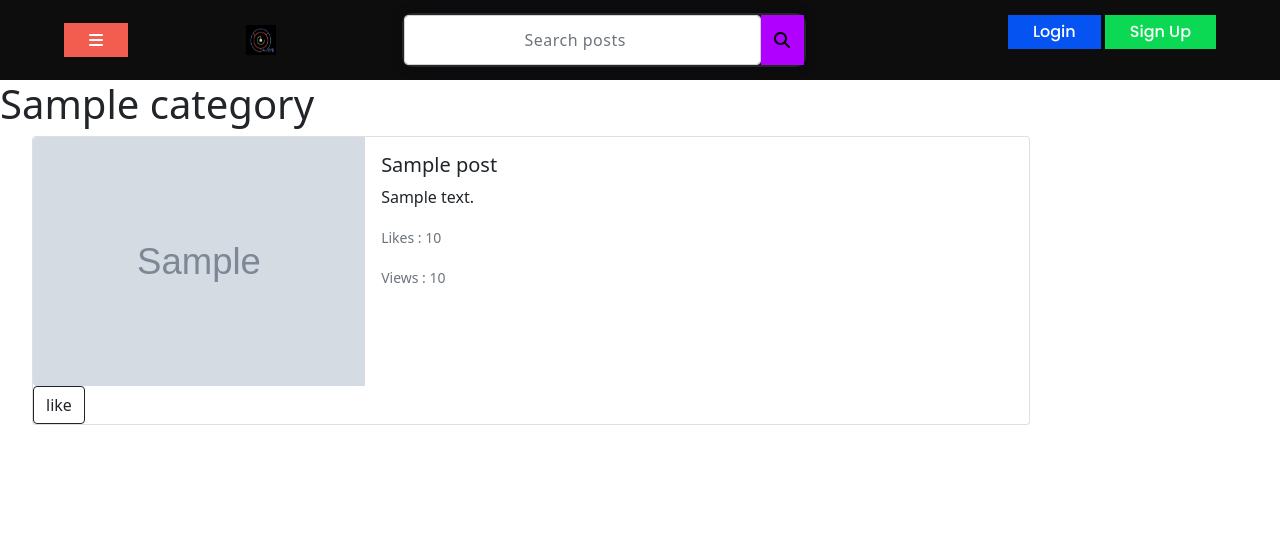
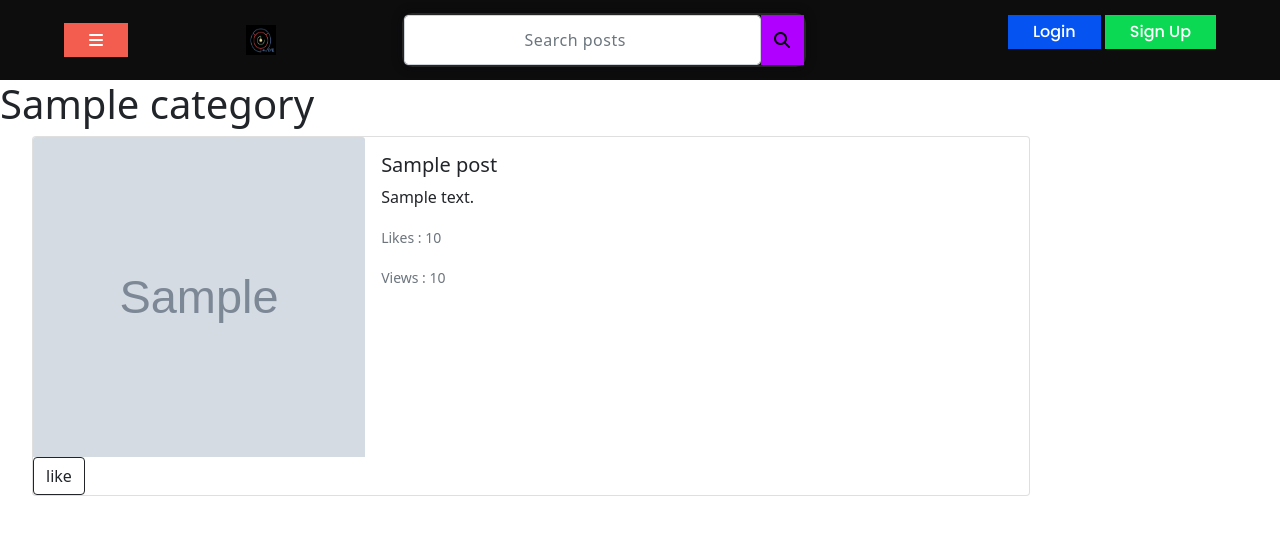
Before and after one commit to chloeyeo/Radar-Website-WAD2-Group-Project-, a Django app: a page that uses radar_project/templates/radar/category.html in a window 1280 px wide. Shown: the top 535 px of the page. Run offline with Django 3.2, Linux system fonts and the light colour scheme; tables that the repository leaves empty hold one stand-in row (values such as "Sample post"); grey boxes marked "Sample" are stand-in pictures; some libraries are stand-ins or nearby versions.

Commit message:
fixed image error

```diff
--- a/radar_project/templates/radar/category.html
+++ b/radar_project/templates/radar/category.html
@@ -17,7 +17,12 @@
                 <div class="card mb-3" style="max-width: 80%;">
                     <div class="row g-0">
                         <div class="col-md-4">
-                            <img src="{{post.image.url}}" class="img-fluid rounded-start" alt="{{ post.title}}" style="width: 100%;">
+                            {% if post.image %}
+                            <img src="{{post.image.url}}" class="card-img-top" alt="{{ post.title}} image" style="height: 20em">
+                            {% else %}
+                            <!-- show default image -->
+                            <img src="{{MEDIA_URL}}images/placeholder.png" class="card-img-top" alt="{{ post.title}} image" style="height: 20em">
+                            {% endif %}
                         </div>
                         <div class="col-md-8">
                             <div class="card-body">
--- a/radar_project/templates/radar/homepage.html
+++ b/radar_project/templates/radar/homepage.html
@@ -16,7 +16,7 @@
 							{% if post.image %}
 							<img src="{{post.image.url}}" class="card-img-top" alt="{{ post.title}} image" style = "height: 20em">
 							{% else %}
-							<!-- show default cat image -->
+							<!-- show default image -->
 							<img src="{{MEDIA_URL}}images/placeholder.png" class="card-img-top" alt="{{ post.title}} image" style="height: 20em">
 							{% endif %}
 
```
Also changed, not shown: radar_project/templates/radar/account.html (+6 -1 lines).
